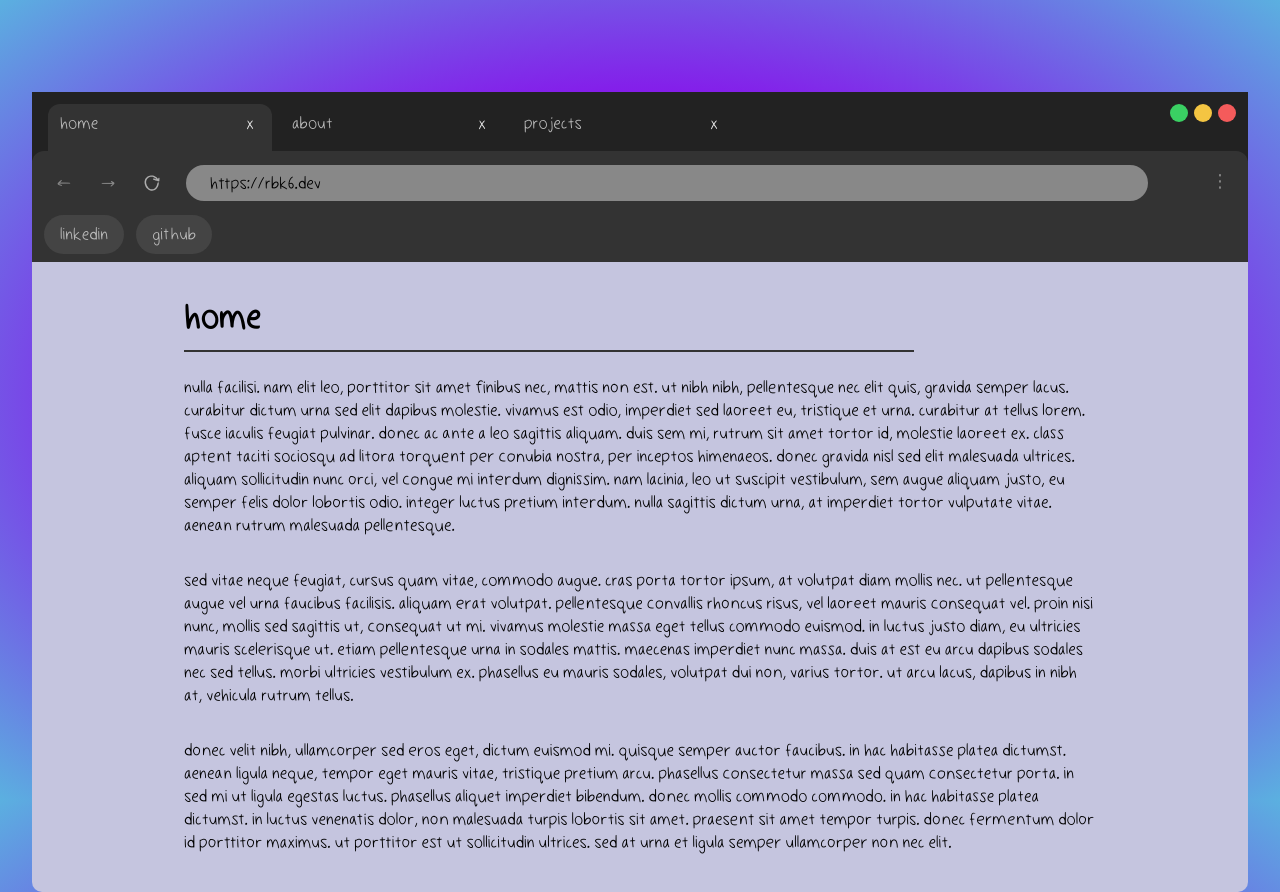
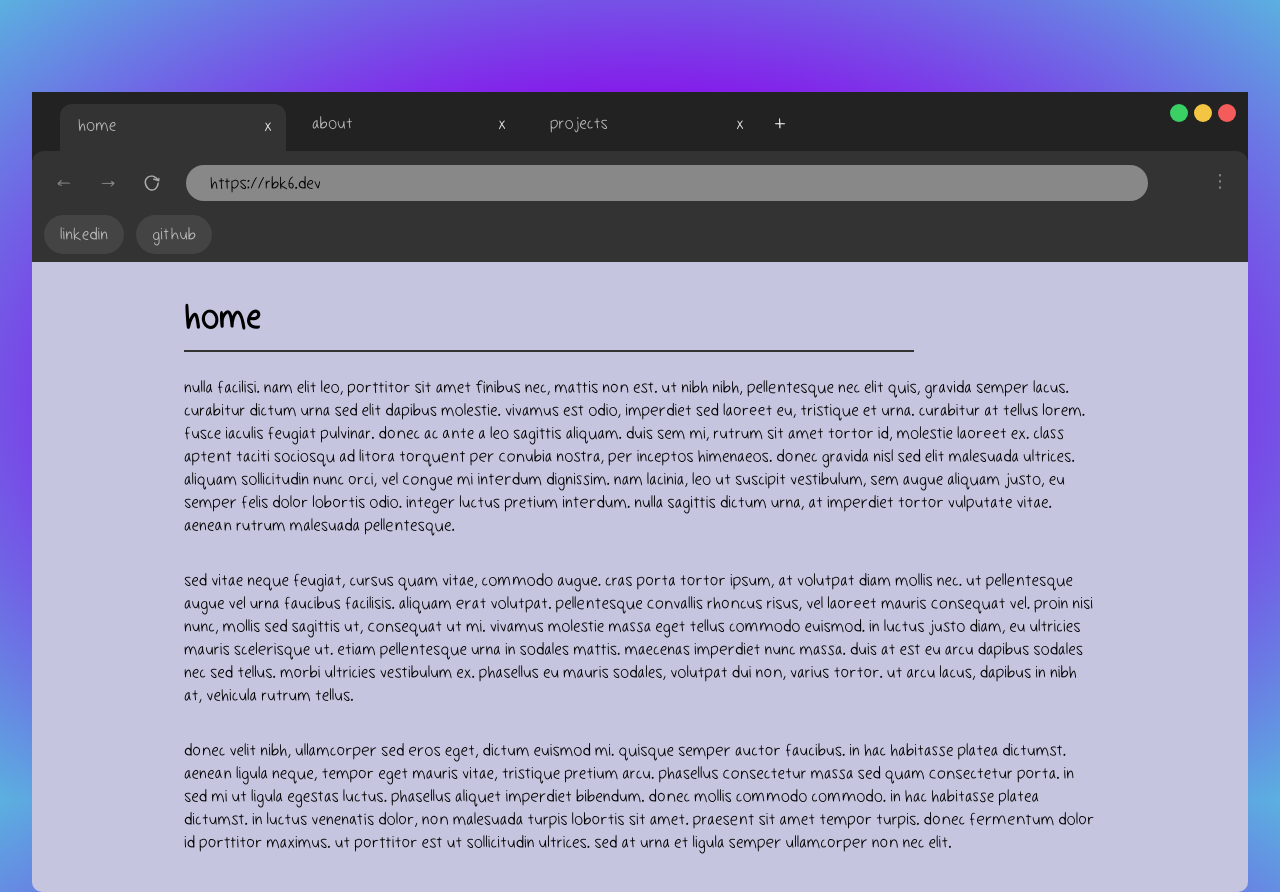
Before and after one commit to rbk6/website, a React (Vite) app: page / in a window 1280 px wide. Built offline with nearby package versions, Linux system fonts and the light colour scheme.

Commit message:
restructure tabs

```diff
--- a/src/components/Browser/Tabs/index.scss
+++ b/src/components/Browser/Tabs/index.scss
@@ -1,15 +1,34 @@
 .tabs {
 	display: flex;
+	background-color: #222;
+}
+
+.tabs-left {
+	display: flex;
+	justify-content: flex-start;
+	width: 90%;
+	overflow: hidden;
+	padding: 12px 0 0 24px;
+}
+
+.tabs-right {
+	display: flex;
+	justify-content: flex-end;
+	width: 10%;
 	padding: 12px 12px 0;
 	background-color: #222;
+
+	@media (width <= 768px) {
+		width: auto;
+	}
 }
 
 .tab {
 	display: flex;
-	justify-content: space-between;
+	justify-content: center;
 	align-items: center;
 	margin: 0 4px;
-	padding: 4px 12px 12px;
+	padding: 4px 8px 8px 18px;
 	width: 200px;
 	border-radius: 12px 12px 0 0;
 	min-width: 0;
@@ -20,7 +39,7 @@
 
 	&.inactive {
 		margin: 0 4px 8px;
-		padding: 8px 12px;
+		padding: 8px 12px 8px 18px;
 		border-radius: 8px;
 		transition: background-color 100ms ease-in-out;
 
@@ -28,28 +47,48 @@
 			background-color: #444;
 		}
 	}
+}
 
-	.close-btn {
+.close-tab-btn,
+.new-tab-btn {
 	display: flex;
 	justify-content: center;
 	align-items: center;
 	padding: 0;
-		width: 20px;
-		height: 20px;
 	font: inherit;
 	color: inherit;
 	color: #eee;
 	background: none;
 	border: none;
 	border-radius: 50%;
-		max-width: 20px;
-		min-width: 20px;
 	outline: inherit;
 
 	&:hover {
 		background-color: #666;
 	}
 }
+
+.close-tab-btn {
+	max-width: 20px;
+	min-width: 20px;
+	width: 20px;
+	height: 20px;
+	margin-left: auto;
+}
+
+.new-tab {
+	align-self: center;
+}
+
+.new-tab-btn {
+	max-width: 28px;
+	min-width: 28px;
+	width: 28px;
+	height: 28px;
+	align-self: center;
+	font-size: 20px;
+	margin: 0 0 8px;
+	background-color: #222;
 }
 
 .title {
--- a/src/components/Browser/Tabs/index.tsx
+++ b/src/components/Browser/Tabs/index.tsx
@@ -16,6 +16,7 @@ function Tabs({ path }: Props) {
 
 	return (
 		<div className="tabs">
+			<div className="tabs-left">
 				{tabs.map((tab, index) => (
 					<div
 						key={index}
@@ -23,15 +24,21 @@ function Tabs({ path }: Props) {
 						title={`https://rbk6.dev${tab.path}`}
 					>
 						<span className="title">{tab.path == '/' ? 'home' : tab.path.substring(1)}</span>
-					<button className="close-btn">x</button>
+						<button className="close-tab-btn">x</button>
 					</div>
 				))}
+				<div className="new-tab">
+					<button className="new-tab-btn">+</button>
+				</div>
+			</div>
+			<div className="tabs-right">
 				<div className="controls">
 					<div className="maximize btn" />
 					<div className="minimize btn" />
 					<div className="close btn" />
 				</div>
 			</div>
+		</div>
 	);
 }
 
```
Lines whose indentation alone changed are shown as unchanged.
